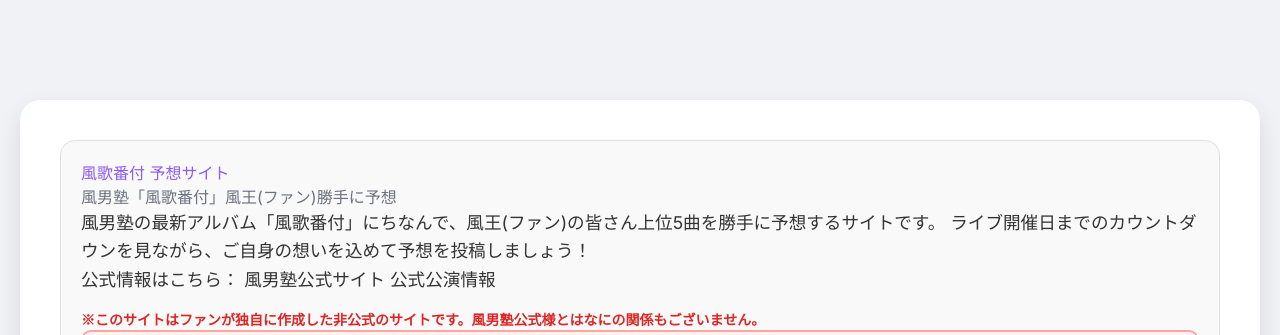
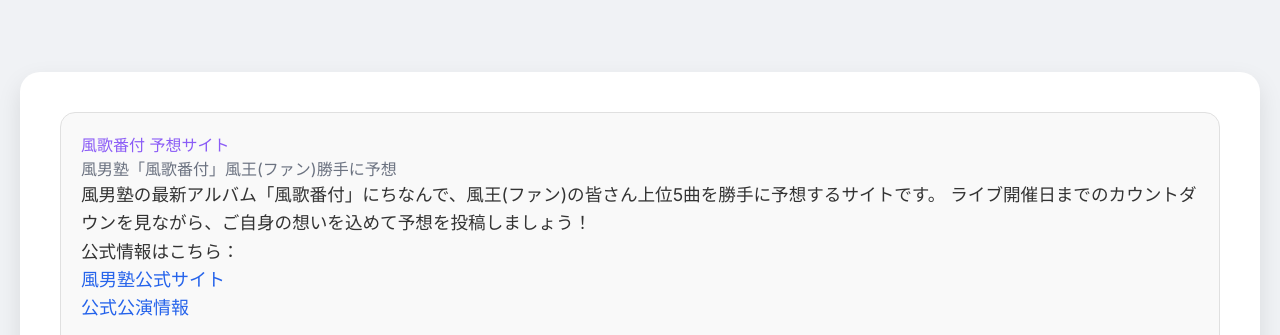
Before and after one commit to kyoheria/kazeuta_banzuke, a plain HTML site: page index.html in a window 1280 px wide. Shown: the top 335 px of the page. Drawn offline with nearby package versions, Linux system fonts and the light colour scheme.

Commit message:
Update index.html

```diff
--- a/index.html
+++ b/index.html
@@ -272,8 +272,8 @@
                 </p>
                 <p>
                     公式情報はこちら：
-                    <a href="https://m.nfs724.com/?" target="_blank" rel="noopener noreferrer">風男塾公式サイト</a>
-                    <a href="https://timetreeapp.com/public_calendars/924_fdj/events/2580281947701440066?monthly=2025-08-01"target="_blank" rel="noopener noreferrer">公式公演情報</a>
+                    <a href="https://m.nfs724.com/?" target="_blank" rel="noopener noreferrer"class="text-blue-600 hover:underline block text-lg">風男塾公式サイト</a>
+                    <a href="https://timetreeapp.com/public_calendars/924_fdj/events/2580281947701440066?monthly=2025-08-01"target="_blank" rel="noopener noreferrer"class="text-blue-600 hover:underline block text-lg">公式公演情報</a>
                 </p>
                 <p class="text-sm text-red-600 font-semibold mt-4">
                     ※このサイトはファンが独自に作成した非公式のサイトです。風男塾公式様とはなにの関係もございません。
```
